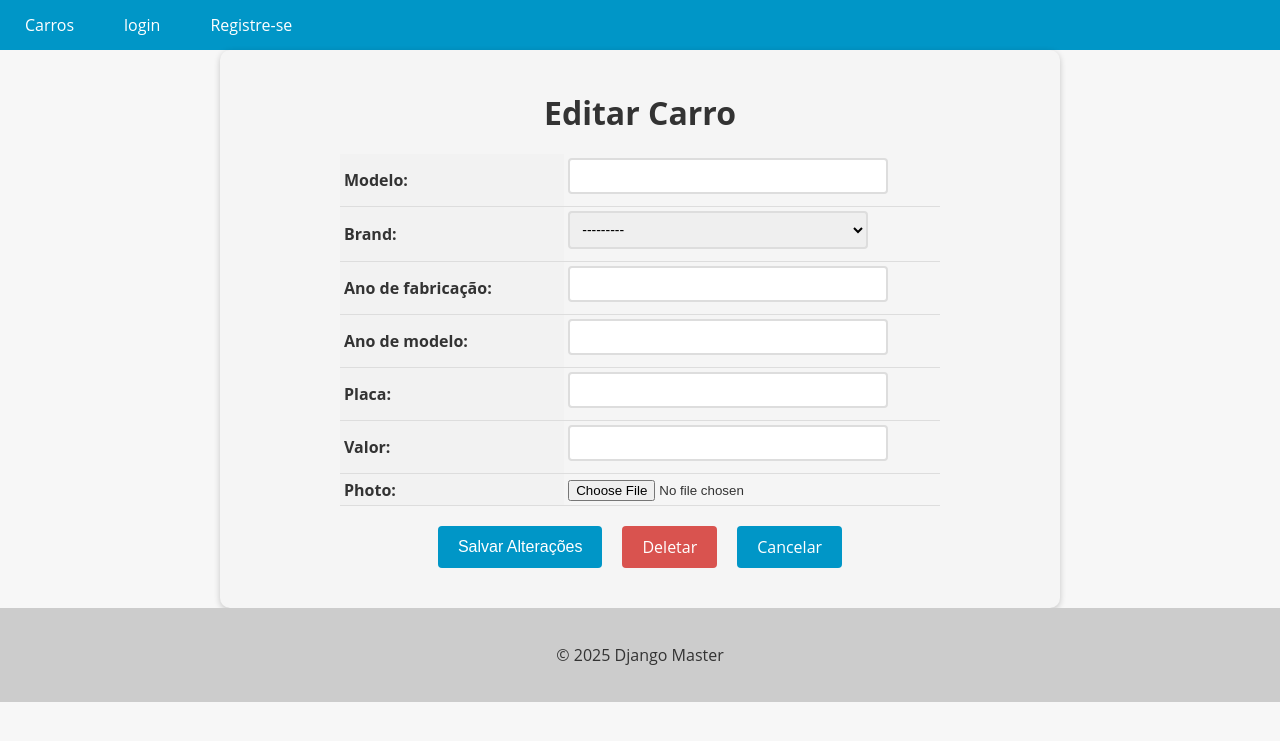
After one commit to PabloNeri66/RevendaDeCarros, a Django app: template cars/templates/car_update.html in a window 1280 px wide. The commit adds this page. Shown: the top 741 px of the page. Run offline with Django 5.2, Linux system fonts and the light colour scheme; the template is opened without the code that fills it: values that come from a table or form of the project are taken from there, others are empty.

Commit message:
Crud Completo Aula70-73

```diff
--- /dev/null
+++ b/cars/templates/car_update.html
@@ -0,0 +1,124 @@
+{% extends "base.html" %}
+
+{% block content %}
+
+  <style>
+    form {
+      max-width: 800px;
+      margin: 0 auto;
+      padding: 20px;
+      background-color: #f5f5f5;
+      border-radius: 10px;
+      box-shadow: 0 2px 6px rgba(0, 0, 0, 0.2);
+    }
+
+    form h1 {
+      font-size: 2rem;
+      margin-bottom: 20px;
+      text-align: center;
+    }
+
+    table {
+      margin: 0 auto;
+      border-collapse: collapse;
+      width: 100%;
+      max-width: 600px;
+    }
+
+    th, td {
+      padding: 4px;
+      text-align: left;
+      border-bottom: 1px solid #ddd;
+    }
+
+    th {
+      background-color: #f2f2f2;
+    }
+
+    input[type="text"], input[type="number"], select, textarea {
+      padding: 8px;
+      font-size: 14px;
+      border: 2px solid #ddd;
+      border-radius: 4px;
+      width: 100%;
+      max-width: 300px;
+      margin-bottom: 8px;
+      transition: border-bottom-color 0.3s ease-in-out;
+    }
+
+    input[type="text"]:focus, input[type="number"]:focus, select:focus, textarea:focus {
+      outline: none;
+      border-bottom-color: #0096c7;
+    }
+
+    .btn {
+      background-color: #0096c7;
+      color: #fff;
+      border: none;
+      padding: 10px 20px;
+      font-size: 16px;
+      border-radius: 4px;
+      cursor: pointer;
+      transition: background-color 0.3s ease-in-out;
+    }
+
+    .buttons-container {
+      display: flex;
+      justify-content: center;
+      margin-top: 20px;
+      margin-bottom: 20px;
+    }
+
+    .btn {
+      display: inline-block;
+      background-color: #0096c7;
+      color: #fff;
+      border: none;
+      padding: 10px 20px;
+      font-size: 16px;
+      border-radius: 4px;
+      cursor: pointer;
+      transition: background-color 0.3s ease-in-out;
+      margin: 0 10px;
+    }
+
+    .btn:hover {
+      background-color: #108eb8;
+    }
+
+    .btn-danger {
+      background-color: #d9534f;
+      text-decoration: none !important;
+    }
+
+    .btn-danger:hover {
+      background-color: #d2221c;
+    }
+
+    .error-message {
+      color: #d9534f;
+      font-size: 14px;
+      margin-top: 5px;
+    }
+
+    a {
+      text-decoration: none !important;
+    }
+  </style>
+
+  <form method="post" enctype="multipart/form-data">
+    {% csrf_token %}
+    <h1>Editar Carro</h1>
+    <table>
+      {{ form.as_table }}
+    </table>
+    <div>
+      <div class="buttons-container">
+        <input type="submit" value="Salvar Alterações" class="btn btn-primary">
+        <a href="{% url 'car_delete' pk=object.pk %}" class="btn btn-danger">Deletar</a>
+        <a href="{% url 'cars_list' %}" class="btn btn-secondary">Cancelar</a>
+      </div>
+    </div>
+  </form>
+
+{% endblock %}
--- a/cars/templates/new_car.html
+++ b/cars/templates/new_car.html
@@ -8,8 +8,4 @@
         <input type="submit" value="Cadastrar" class="btn btn-primary">
 
     </form>
-
-
-
-
 {% endblock %}
--- a/core/urls.py
+++ b/core/urls.py
@@ -18,7 +18,7 @@ from django.contrib import admin
 from django.urls import path, include
 from django.conf import settings
 from django.conf.urls.static import static
-from cars.views import CarsListView, NewCarCreateView
+from cars.views import CarsListView, NewCarCreateView, CarDetailView, CarUpdateView, CarDeleteView
 from accounts.views import register_view, login_view, logout_view
 
 
@@ -28,5 +28,8 @@ urlpatterns = [
     path('login/', login_view, name ='login'),
     path('cars/', CarsListView.as_view(), name = 'cars_list'),
     path('new_car/', NewCarCreateView.as_view(), name= 'new_car'),
+    path('car/<int:pk>', CarDetailView.as_view(), name='car_detail'),
+    path('car/<int:pk>/update/', CarUpdateView.as_view(), name='car_update'),
+    path('car/<int:pk>/delete/', CarDeleteView.as_view(), name='car_delete'),
     path('logout/', logout_view, name='logout'),
 ] + static(settings.MEDIA_URL, document_root=settings.MEDIA_ROOT)
```
Also changed, not shown: cars/templates/car_delete.html (added, +64 -0 lines), cars/templates/car_detail.html (added, +98 -0 lines), cars/templates/cars.html (+17 -0 lines), cars/views.py (+31 -11 lines), core/templates/base.html (line endings or trailing spaces).
